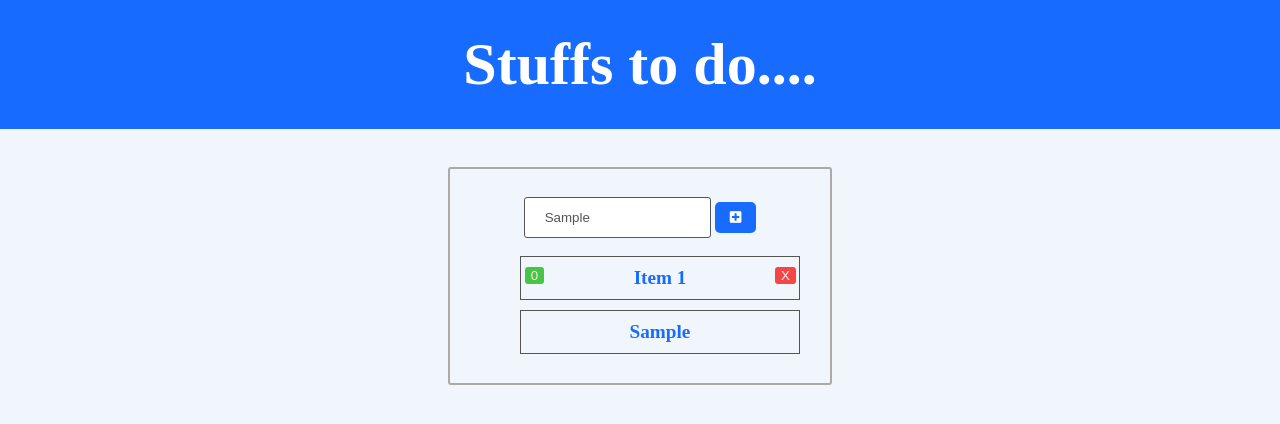
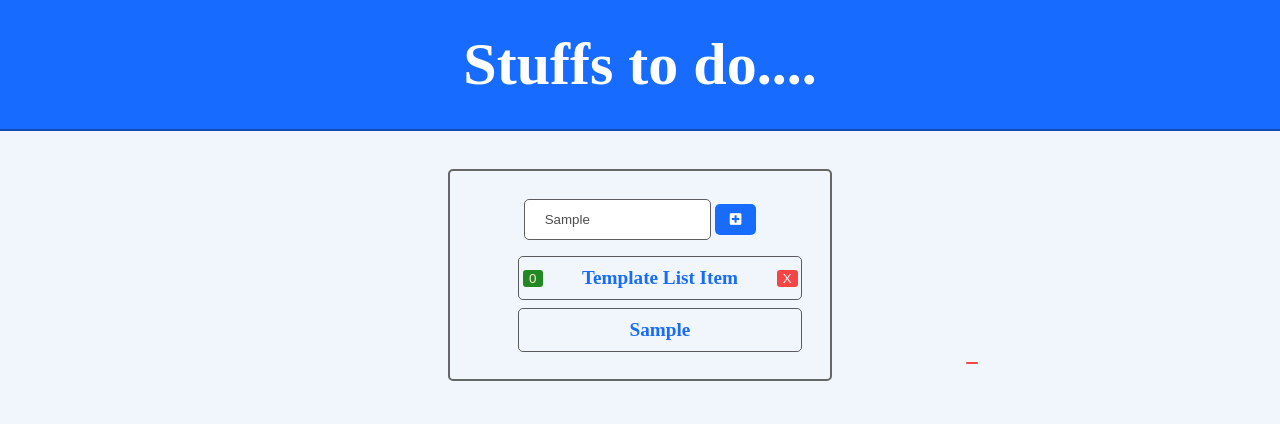
Before and after one commit to Trevorton27/nickPtodo, a plain HTML site: page index.html in a window 1280 px wide. Both pictures are taken after typing "Sample" into the empty fields and a click on the button 735 px from the left and 217 px from the top of the page. Drawn offline with Linux system fonts and the light colour scheme.

Commit message:
working on adding buttons to browser

```diff
--- a/app.js
+++ b/app.js
@@ -1,25 +1,38 @@
 const newItem = document.getElementById('add-btn').addEventListener('click', addListItem);
-const lineThru = document.getElementById('list-item').addEventListener('click', addStrike);
+const deleteListItem = document.getElementById('dlt-btn').addEventListener('click', deleteItem);
+const lineThru = document.getElementById('complete-btn').addEventListener('click', strikeThru);
+const addDB = document.getElementById("add-btn").addEventListener('click', addDeleteButton);
+
 
 function addListItem(event) {
     event.preventDefault();
-    const input = getInput()
+    const input = document.getElementById('new-task').value;
     const newLI = document.createElement('LI');
     newLI.innerHTML = input;
     newLI.classList.add('list-item');
     newLI.setAttribute('id', 'list-item');
     document.getElementById('list').appendChild(newLI);
-    console.log(newLI)
+    console.log(newLI);
  }
 
+ function addDeleteButton (event){
+    event.preventDefault();
+    const btn = document.getElementById('dlt-btn').value;
+    const newDeleteButton = document.createElement('BUTTON');
+    btn.innerHTML = newDeleteButton;
+    document.getElementById('list').appendChild(newDeleteButton);
+    newDeleteButton.setAttribute('id', 'dlt-btn');
+    newDeleteButton.classList.add('delete');
+    console.log(newDeleteButton);
 
-function getInput() {
-    return document.getElementById('new-task').value;
+ }
+
+function deleteItem(event) {
+    event.preventDefault();
+    console.log('delete-clicked');
 }
 
-// works but need to add strike
-function addStrike(event) {
+function strikeThru(event) {
     event.preventDefault();
-    console.log('clicked');
-
+    console.log('complete-clicked');
 }
--- a/index.html
+++ b/index.html
@@ -22,7 +22,7 @@
         <ul id="list">
             <li id="list-item" class="list-item">
                 <button id="complete-btn" type="submit">0</button>
-                Item 1
+                Template List Item
                 <button id="dlt-btn" type="submit">X</button>
             </li>
         </ul>
--- a/styles.css
+++ b/styles.css
@@ -10,6 +10,7 @@
     text-align: center;
     font-size: 30px;
     color:white;
+    border-bottom: 2px solid rgba(0, 0, 0, 0.301);
 }
 
 body {
@@ -18,26 +19,27 @@ body {
 
 body > form {
     text-align: center;
-    border: 2px solid #aaa;
-    border-radius: 3px;
+    border: 2px solid #666;
+    border-radius: 5px;
     padding: 20px;
     margin-left: 35%;
     margin-right: 35%;
     margin-top: 3%;
 }
+
 input {
     width: 55%;
     padding: 12px 20px;
     margin: 8px 0;
     box-sizing: border-box;
-    border: 1px solid #555;
+    border: 1px solid rgb(94, 94, 94);
     outline: none;
-    border-radius: 3px;
-    color:#555;
+    border-radius: 5px;
+    color: #4d4d4d;
 }
+
 input:focus {
-    background-color: lightskyblue;
-
+    background-color: rgb(221, 221, 221);
 }
 
 #add-btn {
@@ -57,8 +59,9 @@ input:focus {
     color: #176cff;
     font-size: larger;
     font-weight: bold;
-    border: 1px solid #555;
-    margin: .5em;
+    border: 1px solid rgb(90, 90, 90);
+    border-radius: 5px;
+    margin: .4em;
 }
 
 #plus-icon {
@@ -66,19 +69,18 @@ input:focus {
 }
 
 #complete-btn {
-    background-color: rgb(70, 197, 70);
+    background-color: rgb(34, 136, 34);
     color:antiquewhite;
     cursor: pointer;
     border: none;
     border-radius: 3px;
     position: absolute;
     margin-right: 90%;
-
+    margin-top: .2em;
 }
 
 
 #dlt-btn {
-
     background-color: rgb(245, 70, 70);
     color: aliceblue;
     cursor: pointer;
@@ -86,4 +88,5 @@ input:focus {
     border-radius: 3px;
     position: absolute;
     margin-left: 90%;
+    margin-top: .2em;
 }
```
